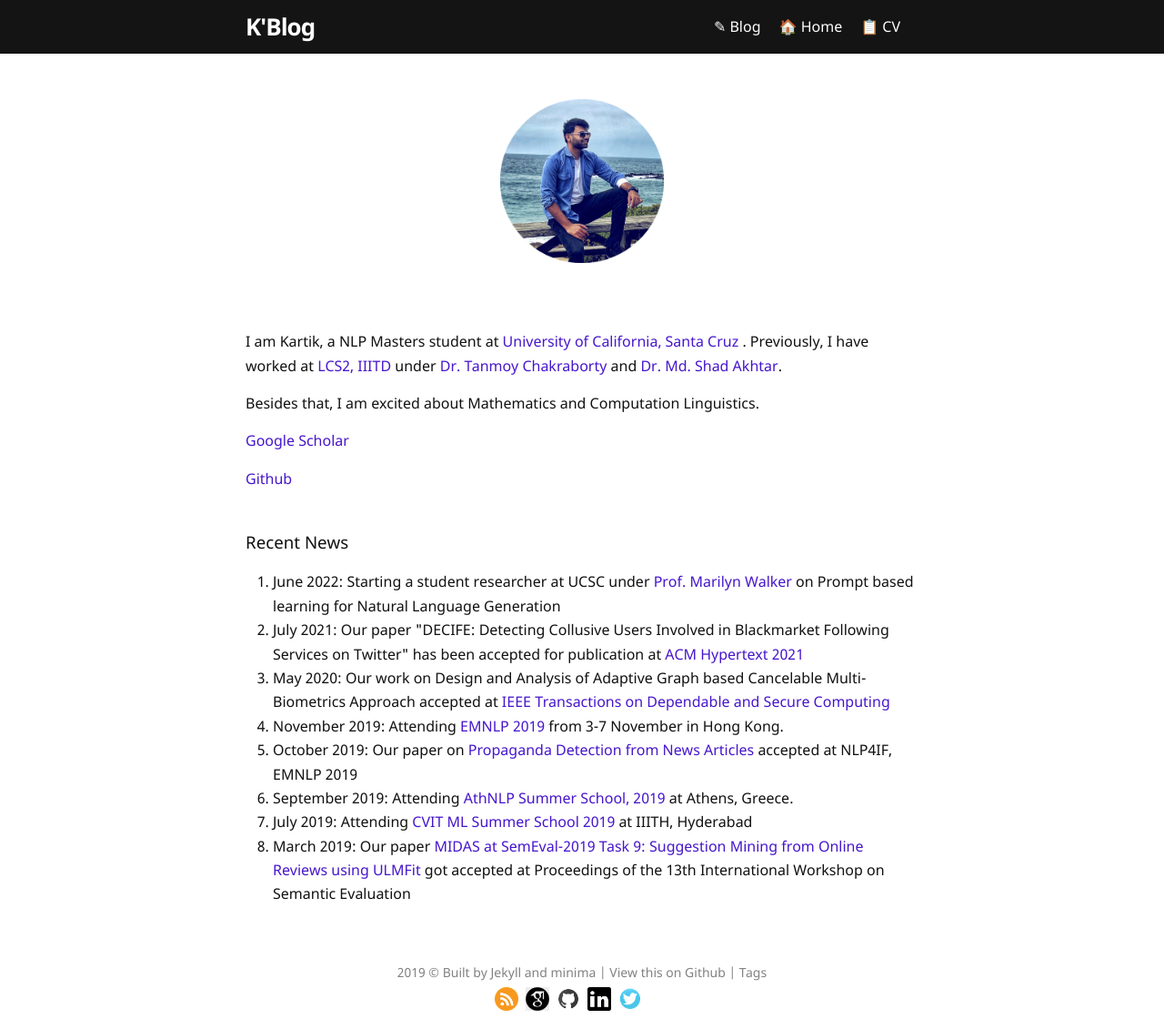
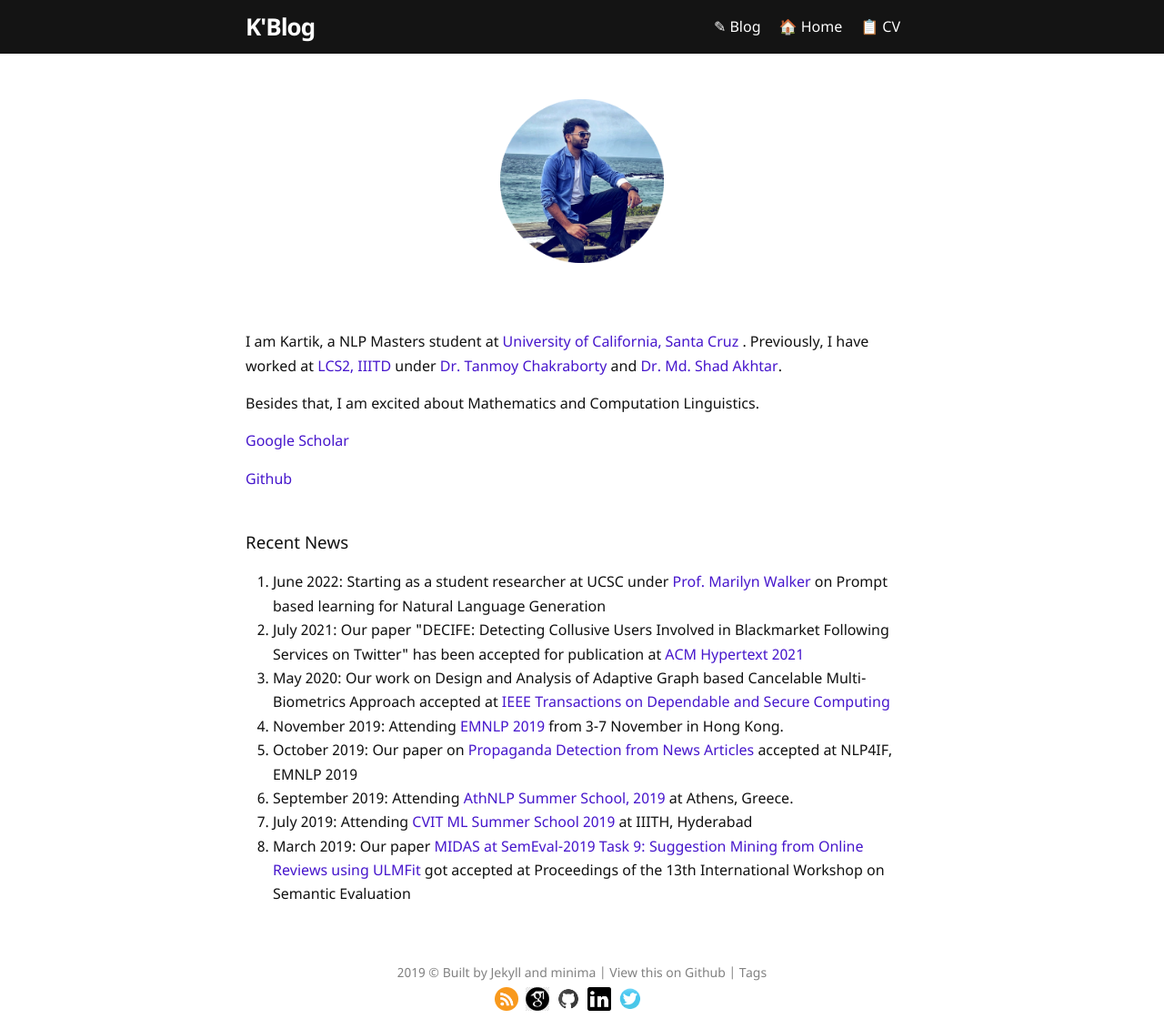
Before and after one commit to Kartikaggarwal98/kartikaggarwal98.github.io, a Jekyll site: the page built from index.html, in a window 1280 px wide. Shown: the whole page at 91% size. Built offline with Jekyll 4.4.1, drawn with Linux system fonts in a browser that asks for light colours.

Commit message:
name udpate

```diff
--- a/index.html
+++ b/index.html
@@ -18,7 +18,7 @@
 	<h3>Recent News</h3>
 		<ol>
 		<!-- <li>OpenAI, et al. <a href="{{ '/assets/papers/solving-rubiks-cube.pdf' | relative_url }}">Solving Rubik's Cube with a Robot Hand."</a> arXiv:1910.07113 (2019).</li> -->
-		<li> June 2022: Starting a student researcher at UCSC under <a href="https://users.soe.ucsc.edu/~maw/">Prof. Marilyn Walker </a> on Prompt based learning for Natural Language Generation</li>
+		<li> June 2022: Starting as a student researcher at UCSC under <a href="https://users.soe.ucsc.edu/~maw/">Prof. Marilyn Walker </a> on Prompt based learning for Natural Language Generation</li>
 		<li> July 2021: Our paper "DECIFE: Detecting Collusive Users Involved in Blackmarket Following Services on Twitter" has been accepted for publication at <a href="https://dl.acm.org/doi/abs/10.1145/3465336.3475108" target="_blank">ACM Hypertext 2021</a></li>
 		<li> May 2020: Our work on Design and Analysis of Adaptive Graph based Cancelable Multi-Biometrics Approach accepted at <a href="https://ieeexplore.ieee.org/xpl/RecentIssue.jsp?punumber=8858" target="_blank"> IEEE Transactions on Dependable and Secure Computing</a></li>
 		<li>November 2019: Attending <a href="https://www.emnlp-ijcnlp2019.org/"> EMNLP 2019 </a> from 3-7 November in Hong Kong.</li>
```
